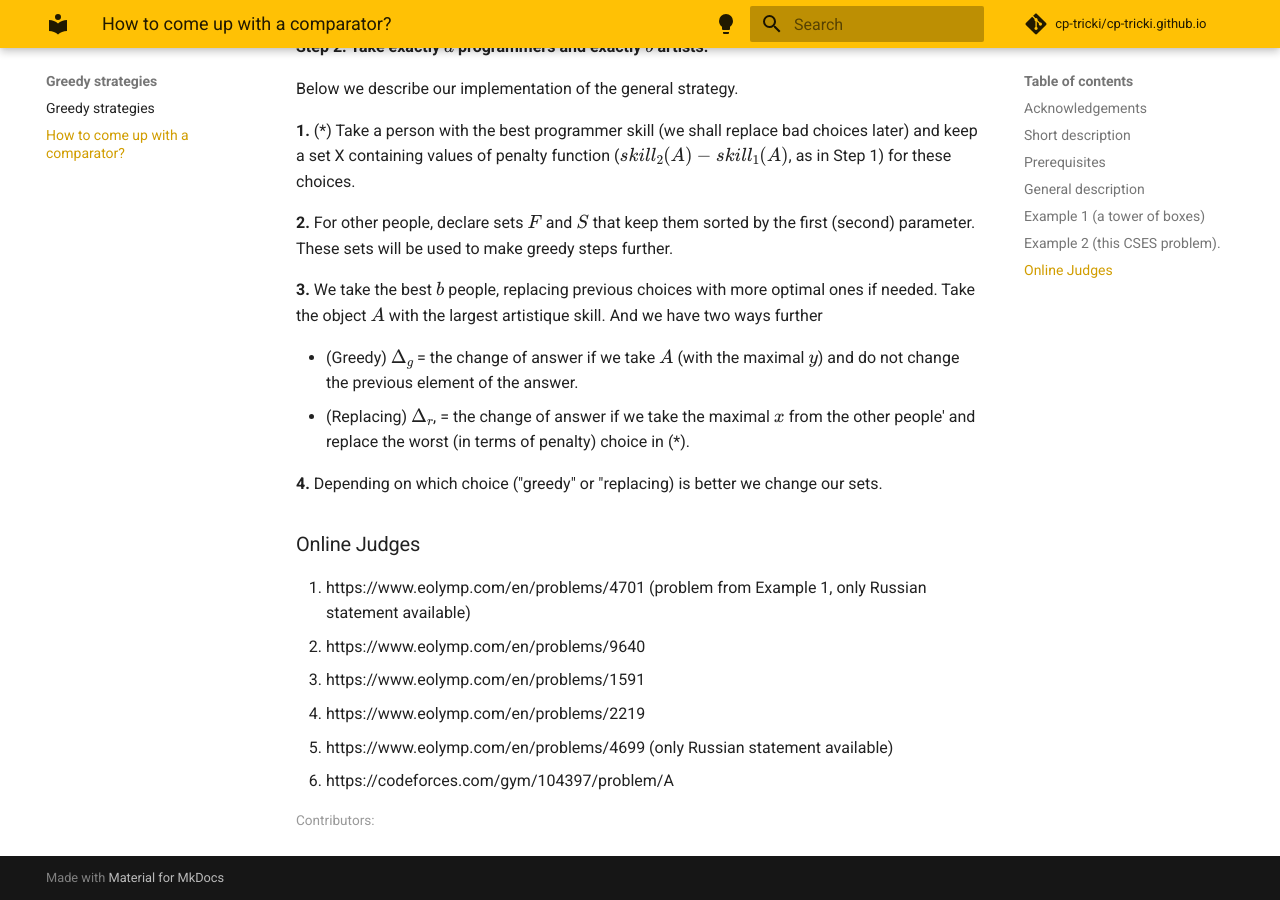
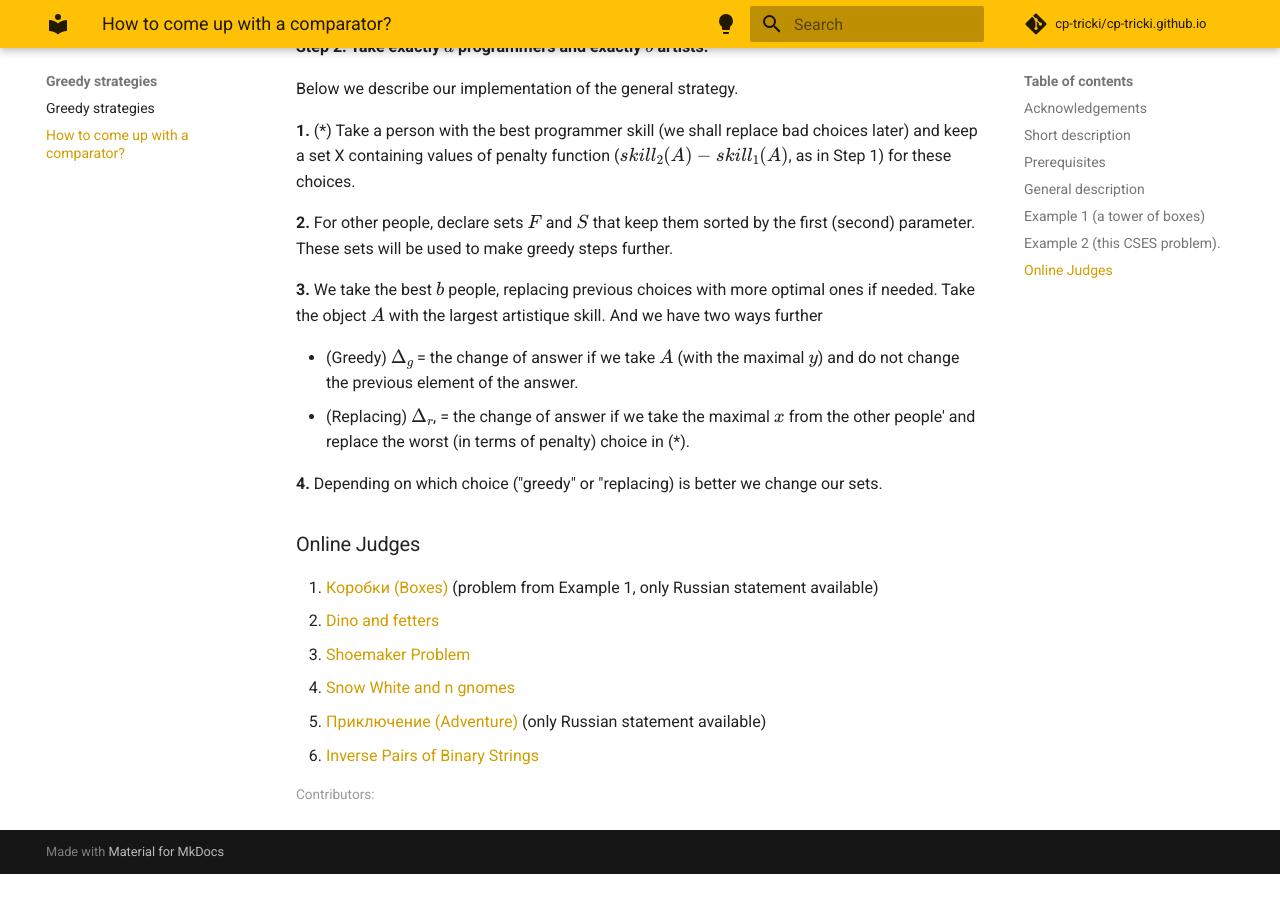
Before and after one commit to cp-tricki/cp-tricki.github.io, an MkDocs documentation site: the page built from docs/greedy-strategies/how-to-come-up-with-a-comparator.md, in a window 1280 px wide and 900 px high, scrolled down 1965 px. Built offline with MkDocs 1.6.1 and Material for MkDocs 9.7.7, drawn with Linux system fonts in a browser that asks for light colours; comment, search, counter and statistics services are not loaded; after the commit the page ends 2839 px from its top, so only the background shows below that.

Commit message:
Update how-to-come-up-with-a-comparator.md
fixed links

```diff
--- a/docs/greedy-strategies/how-to-come-up-with-a-comparator.md
+++ b/docs/greedy-strategies/how-to-come-up-with-a-comparator.md
@@ -65,9 +65,9 @@ Below we describe our implementation of the general strategy.
 
 ### Online Judges
 
-1. https://www.eolymp.com/en/problems/4701 (problem from Example 1, only Russian statement available)
-2. https://www.eolymp.com/en/problems/9640
-3. https://www.eolymp.com/en/problems/1591
-4. https://www.eolymp.com/en/problems/2219
-5. https://www.eolymp.com/en/problems/4699 (only Russian statement available)
-6. https://codeforces.com/gym/104397/problem/A
+1. [Коробки (Boxes)](https://www.eolymp.com/en/problems/4701) (problem from Example 1, only Russian statement available)
+2. [Dino and fetters](https://www.eolymp.com/en/problems/9640)
+3. [Shoemaker Problem](https://www.eolymp.com/en/problems/1591)
+4. [Snow White and n gnomes](https://www.eolymp.com/en/problems/2219)
+5. [Приключение (Adventure)](https://www.eolymp.com/en/problems/4699) (only Russian statement available)
+6. [Inverse Pairs of Binary Strings](https://codeforces.com/gym/104397/problem/A)
```
